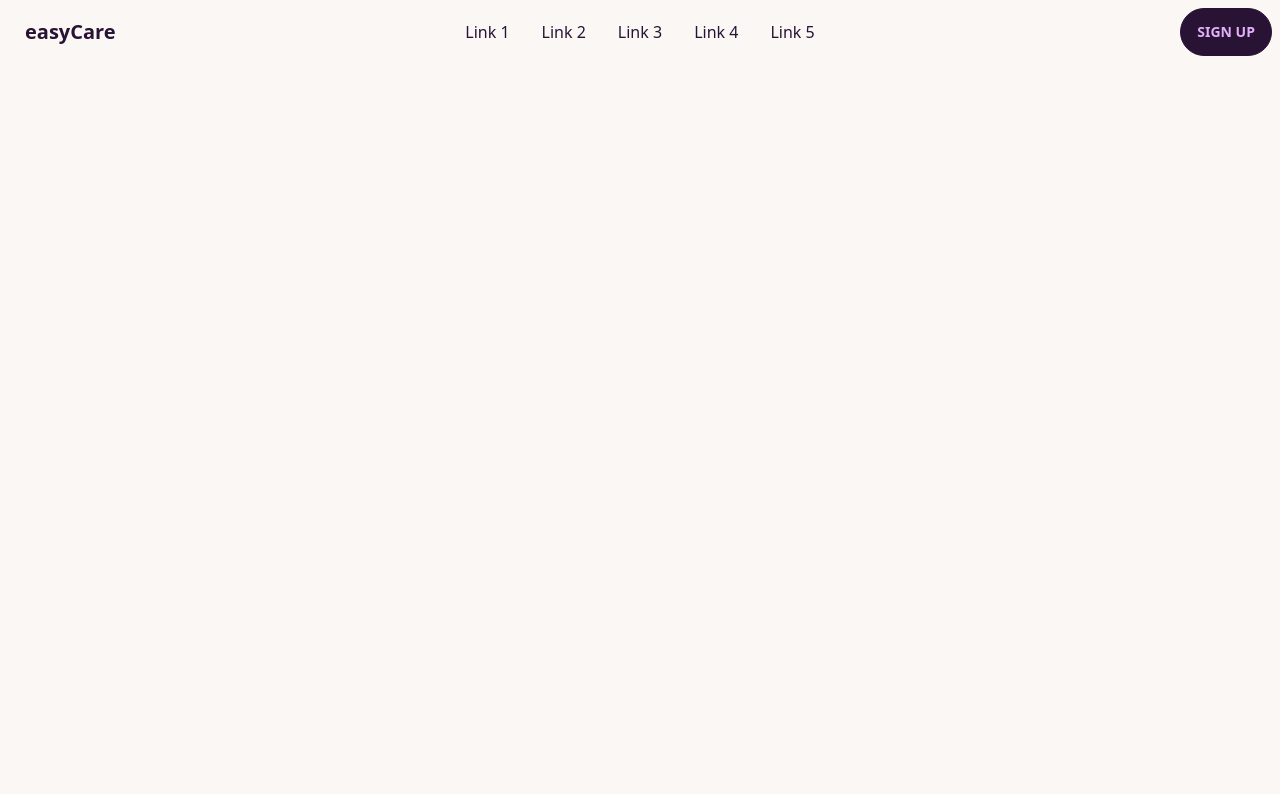
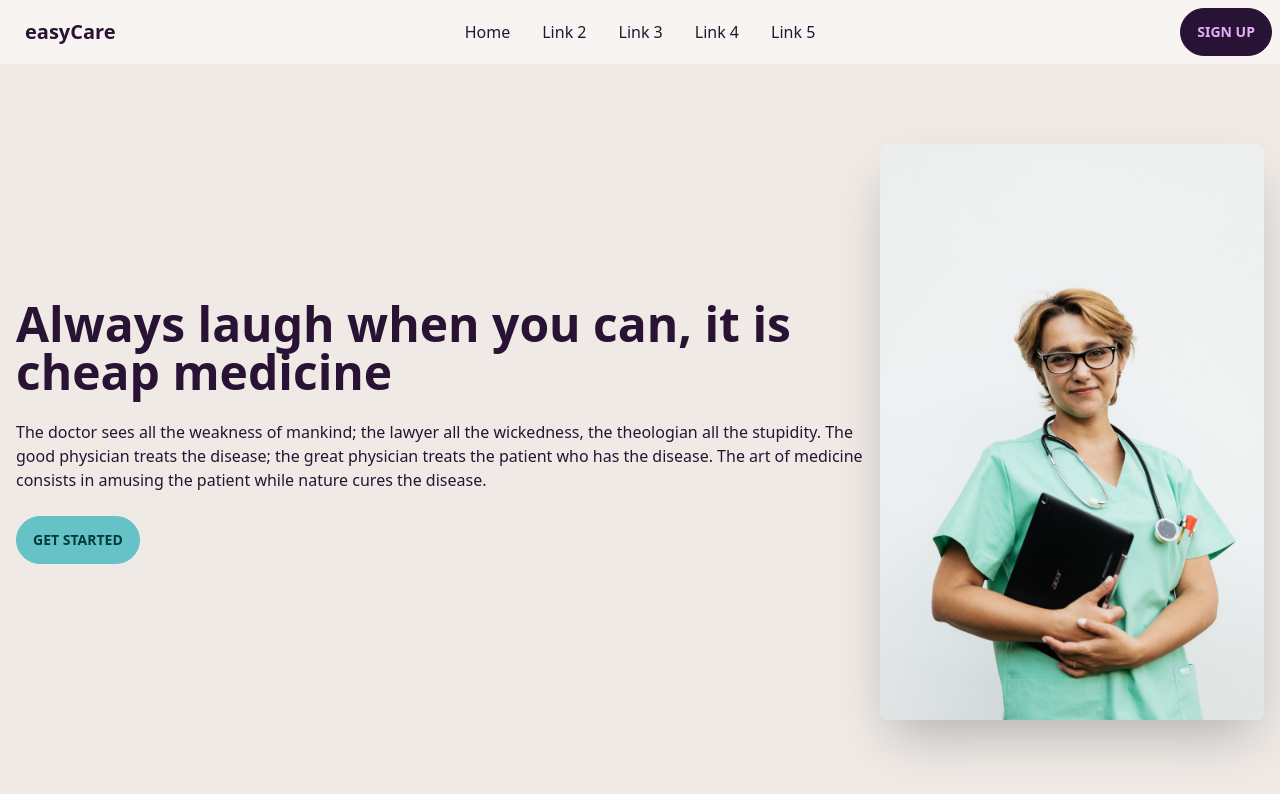
Before and after one commit to shohan-pherones/easy-care-tailwind-daisyui, a website built with Parcel: page src/index.html in a window 1280 px wide. Built offline with nearby package versions, Linux system fonts and the light colour scheme.

Commit message:
hero added

```diff
--- a/src/index.html
+++ b/src/index.html
@@ -6,7 +6,12 @@
     <meta name="viewport" content="width=device-width, initial-scale=1.0" />
     <link rel="stylesheet" href="../dist/output.css" />
     <script defer src="./script.js"></script>
-    <title>Easy Care</title>
+    <link
+      rel="shortcut icon"
+      href="https://img.icons8.com/external-victoruler-flat-victoruler/64/000000/external-medical-cannabis-victoruler-flat-victoruler.png"
+      type="image/x-icon"
+    />
+    <title>Easy Care - Medical services at your door!</title>
   </head>
   <body>
     <header>
@@ -37,7 +42,7 @@
                 tabindex="0"
                 class="menu menu-compact dropdown-content mt-3 p-2 shadow bg-base-100/75 backdrop-blur-xl rounded-box w-52"
               >
-                <li><a>Link 1</a></li>
+                <li><a href="#section-1">Home</a></li>
                 <li><a>Link 2</a></li>
                 <li><a>Link 3</a></li>
                 <li><a>Link 4</a></li>
@@ -48,7 +53,7 @@
           </div>
           <div class="navbar-center hidden lg:flex">
             <ul class="menu menu-horizontal p-0">
-              <li><a>Link 1</a></li>
+              <li><a class="#section-1">Home</a></li>
               <li><a>Link 2</a></li>
               <li><a>Link 3</a></li>
               <li><a>Link 4</a></li>
@@ -60,6 +65,31 @@
           </div>
         </div>
       </nav>
+      <!-- Header -->
+      <section class="min-h-screen bg-base-200" id="section-1">
+        <div class="hero container mx-auto pt-32">
+          <div class="hero-content flex-col lg:flex-row-reverse">
+            <img
+              src="./img/hero.jpg"
+              class="max-w-sm rounded-lg shadow-2xl"
+              alt="Woman in Green Crew Neck T-shirt Holding Black Tablet Computer"
+            />
+            <div>
+              <h1 class="text-5xl font-bold">
+                Always laugh when you can, it is cheap medicine
+              </h1>
+              <p class="py-6">
+                The doctor sees all the weakness of mankind; the lawyer all the
+                wickedness, the theologian all the stupidity. The good physician
+                treats the disease; the great physician treats the patient who
+                has the disease. The art of medicine consists in amusing the
+                patient while nature cures the disease.
+              </p>
+              <button class="btn btn-primary">Get started</button>
+            </div>
+          </div>
+        </div>
+      </section>
     </header>
   </body>
 </html>
```
Also changed, not shown: dist/hero.61fef799.jpg (added), dist/index.html, dist/output.css, src/img/hero.jpg (added), 2 other files.
